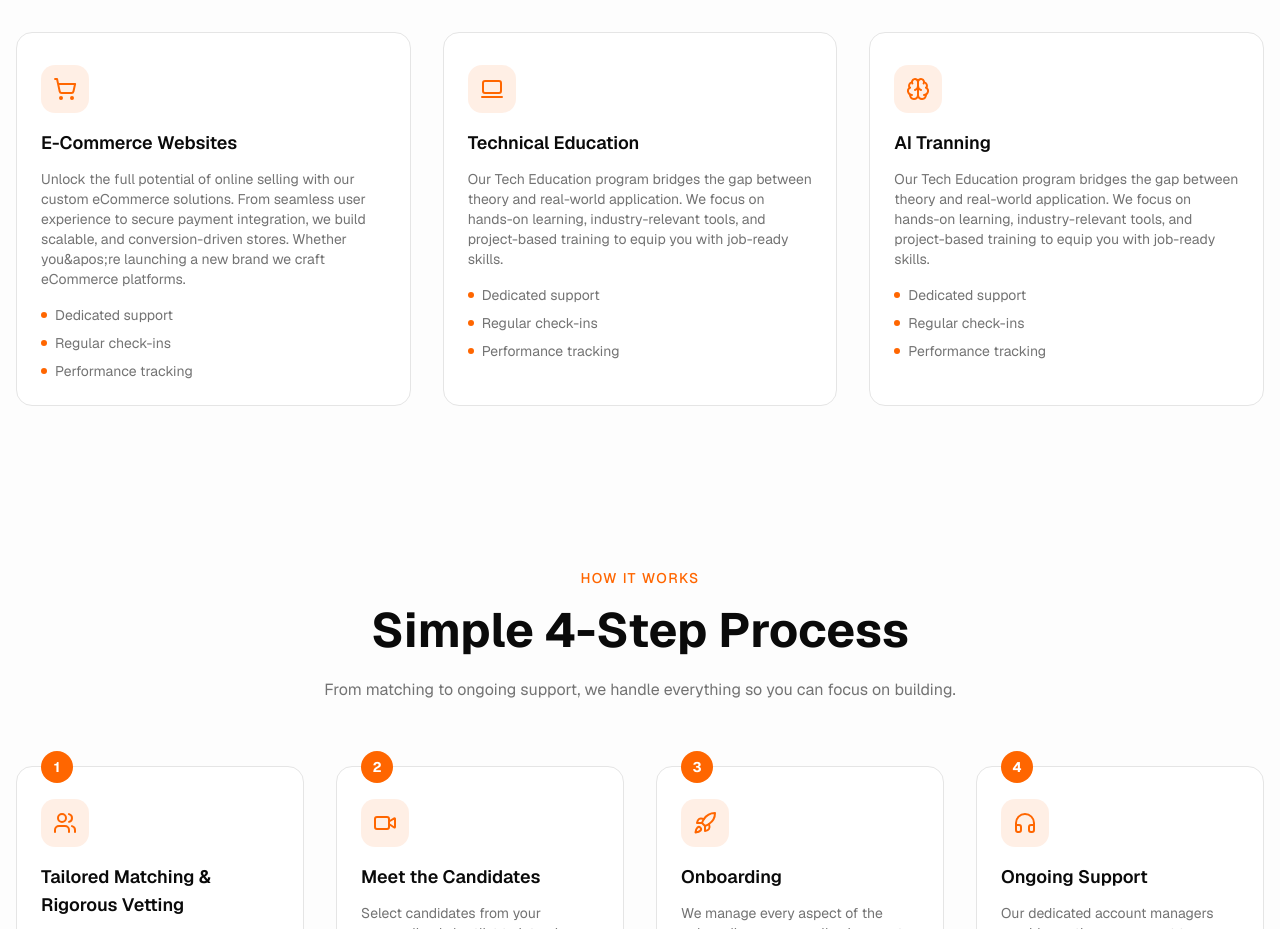
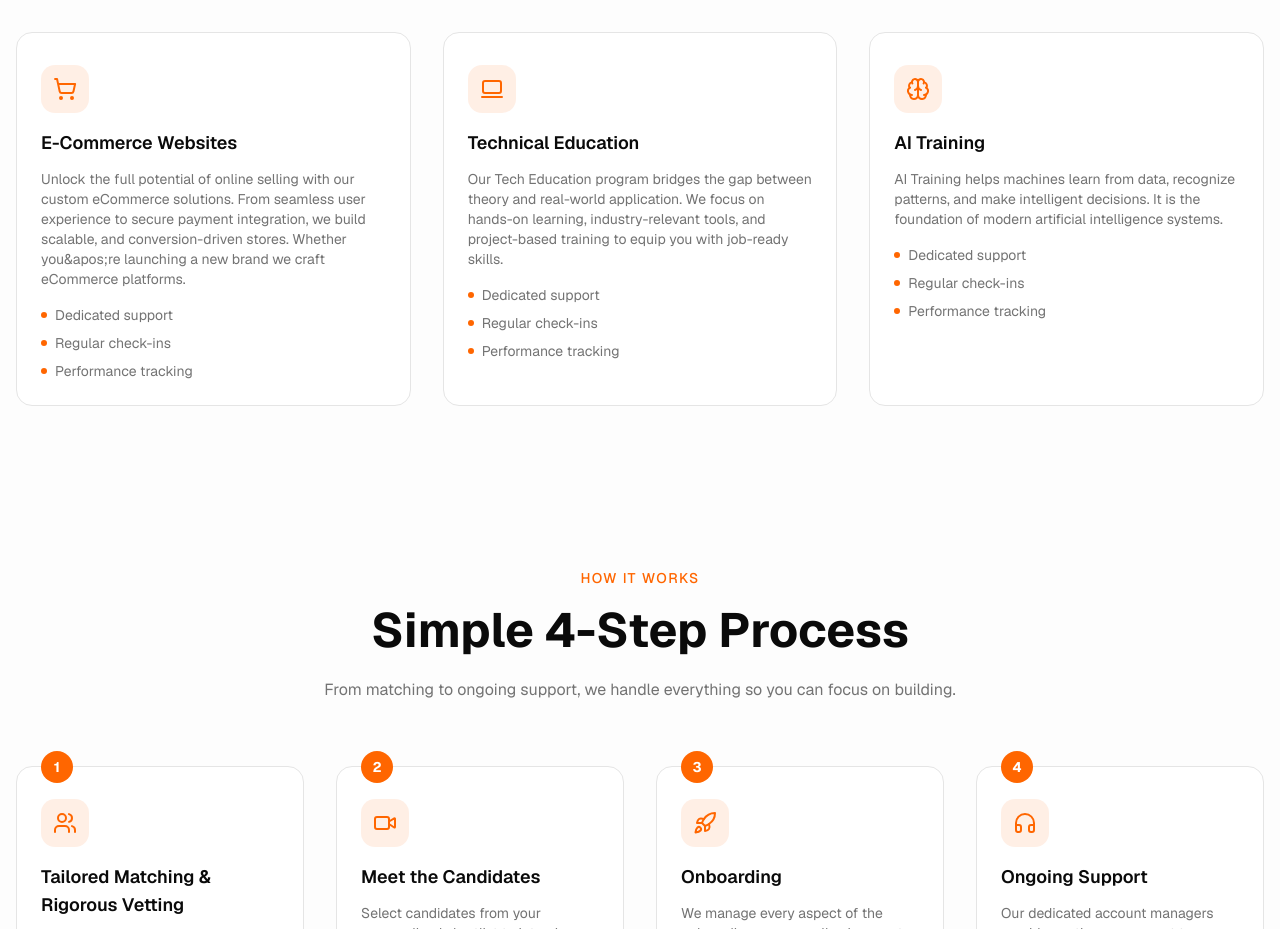
Before and after one commit to loveuat/atulyaitsolutions.com, a Next.js app in the folder frontend/: page / in a window 1280 px wide. Shown: the part 1944-2873 px from the top of the page. Built offline with nearby package versions, Linux system fonts and the light colour scheme.

Commit message:
About us changes

```diff
--- a/frontend/components/sections/what-we-offer.tsx
+++ b/frontend/components/sections/what-we-offer.tsx
@@ -68,9 +68,9 @@ const services = [
     {
     step: 6,
     icon: Brain,
-    title: "AI Tranning",
+    title: "AI Training",
     description:
-      "Our Tech Education program bridges the gap between theory and real-world application. We focus on hands-on learning, industry-relevant tools, and project-based training to equip you with job-ready skills.",
+      "AI Training helps machines learn from data, recognize patterns, and make intelligent decisions. It is the foundation of modern artificial intelligence systems.",
     highlights: [
       "Dedicated support",
       "Regular check-ins",
```
